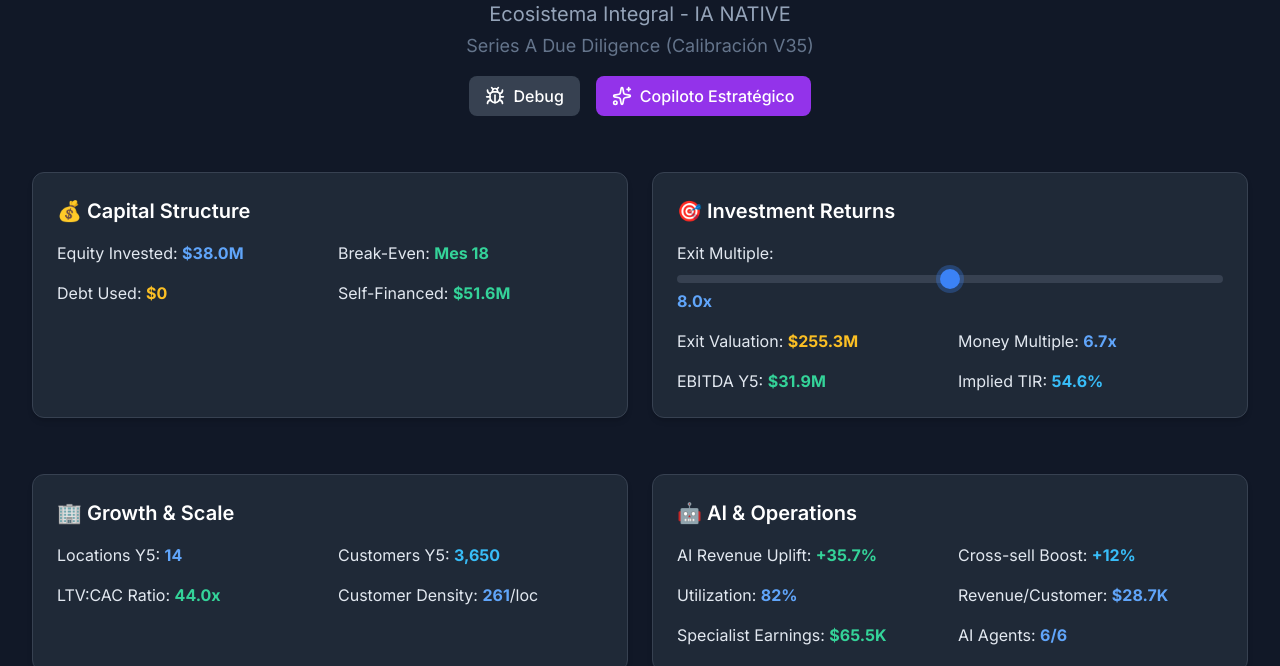
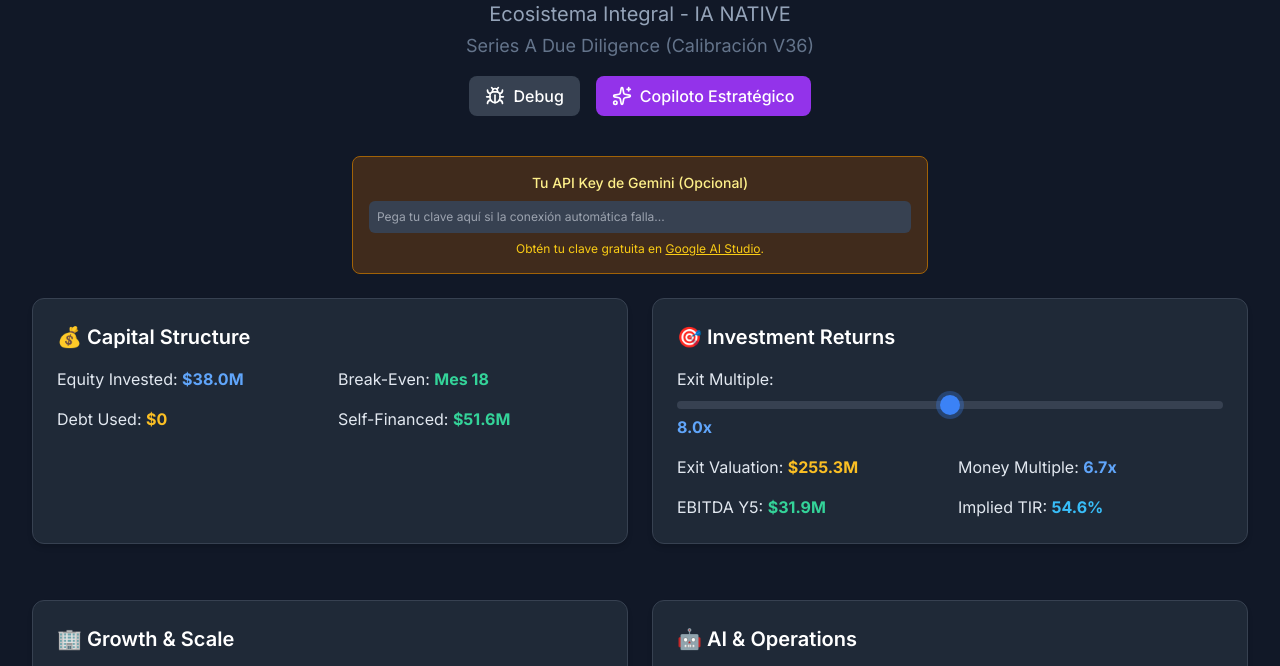
Before and after one commit to josuehernandeztapia/hombrevigente, a plain HTML site: page modelogemini.html in a window 1280 px wide. Shown: the part 112-778 px from the top of the page. Drawn offline with nearby package versions, Linux system fonts and the light colour scheme.

Commit message:
Update modelogemini.html

```diff
--- a/modelogemini.html
+++ b/modelogemini.html
@@ -191,13 +191,13 @@ h1, h2, h3, h4 {
     opacity: 1;
 }
 /* Inputs and Selects */
-input[type="number"], input[type="range"] {
+input[type="number"], input[type="range"], input[type="text"] {
     background-color: #374151; /* gray-700 */
     border-color: #4b5563; /* gray-600 */
     color: #e5e7eb; /* gray-200 */
     border-radius: 0.375rem;
 }
-input[type="number"]:focus {
+input[type="number"]:focus, input[type="text"]:focus {
     border-color: #3b82f6; /* blue-500 */
     box-shadow: 0 0 0 2px rgba(59, 130, 246, 0.5);
     background-color: #374151;
@@ -323,10 +323,10 @@ input[type="number"]:focus {
 
 <div class="max-w-7xl mx-auto p-4 sm:p-6 lg:p-8">
     <!-- Header -->
-    <header class="mb-8 text-center bg-transparent rounded-xl p-6">
+    <header class="mb-4 text-center bg-transparent rounded-xl p-6">
         <h1 class="text-4xl lg:text-5xl font-black text-white leading-tight tracking-tighter mb-2">Modelo Financiero - <span class="highlight-text">Hombre Vigente</span></h1>
         <p class="text-xl text-slate-400 mt-2">Ecosistema Integral - IA NATIVE</p>
-        <p class="text-lg text-slate-500 mt-1">Series A Due Diligence (Calibración V35)</p>
+        <p class="text-lg text-slate-500 mt-1">Series A Due Diligence (Calibración V36)</p>
         <div class="flex justify-center items-center gap-4 mt-4">
             <button onclick="toggleDebug()" class="bg-gray-700 hover:bg-gray-600 text-white px-4 py-2 rounded-lg font-medium transition duration-300 inline-flex items-center gap-2">
                 <i data-lucide="bug" class="w-5 h-5"></i> Debug
@@ -336,6 +336,13 @@ input[type="number"]:focus {
             </button>
         </div>
     </header>
+
+    <!-- V36 CHANGE: API Key Input Field -->
+    <div class="max-w-xl mx-auto mb-6 p-4 bg-yellow-900/50 border border-yellow-700 rounded-lg text-center">
+        <label for="api-key-input" class="block text-sm font-medium text-yellow-200 mb-2">Tu API Key de Gemini (Opcional)</label>
+        <input type="text" id="api-key-input" class="w-full p-2 text-xs bg-gray-800 border-gray-600 rounded-md text-white" placeholder="Pega tu clave aquí si la conexión automática falla...">
+        <p class="text-xs text-yellow-400 mt-2">Obtén tu clave gratuita en <a href="https://aistudio.google.com/app/apikey" target="_blank" class="underline">Google AI Studio</a>.</p>
+    </div>
 
     <!-- WOW DASHBOARD - RESTRUCTURED -->
     <div class="grid grid-cols-1 lg:grid-cols-2 gap-6 mb-8">
@@ -536,7 +543,7 @@ let toggleControls = {
   MarketingVigenteAI: true,
   PersonaVigenteAI: true
 };
-// Injected modelData from internal documents - V35 CALIBRATION
+// Injected modelData from internal documents - V36 CALIBRATION
 const baseModelData = {
     general: { currency: "MXN", projectionTimeline: { unit: "months", duration: 60 }, scenario: "base" },
     fxRates: { MXN: 1, USD: 20, COP: 3999, EUR: 22 },
@@ -2332,8 +2339,10 @@ function closeGeminiModal() {
  * @returns {Promise<string>} - The text response from the API.
  */
 async function callGeminiAPI(prompt, useJson = false, schema = null) {
-    // V35 FIX: Simplified the function to be as standard as possible.
-    const apiKey = ""; // This will be automatically replaced by the platform.
+    // V36 FIX: Use user-provided key as a primary, fallback to platform key.
+    let userApiKey = document.getElementById('api-key-input').value.trim();
+    let apiKey = userApiKey ? userApiKey : ""; // Use user key if present
+
     const model = "gemini-2.0-flash";
     const apiUrl = `https://generativelanguage.googleapis.com/v1beta/models/${model}:generateContent?key=${apiKey}`;
 
@@ -2348,7 +2357,7 @@ async function callGeminiAPI(prompt, useJson = false, schema = null) {
         };
     }
 
-    log(`[GEMINI] Calling API at: ${apiUrl.split('?')[0]}`);
+    log(`[GEMINI] Calling API. Using ${userApiKey ? 'user-provided' : 'platform'} key.`);
     log(`[GEMINI] Payload: ${JSON.stringify(payload)}`);
 
     try {
@@ -2362,7 +2371,6 @@ async function callGeminiAPI(prompt, useJson = false, schema = null) {
         log(`[GEMINI] Raw response: ${responseText}`);
 
         if (!response.ok) {
-            // Try to parse as JSON, but have a fallback
             let errorDetail = responseText;
             try {
                 const errorJson = JSON.parse(responseText);
```
